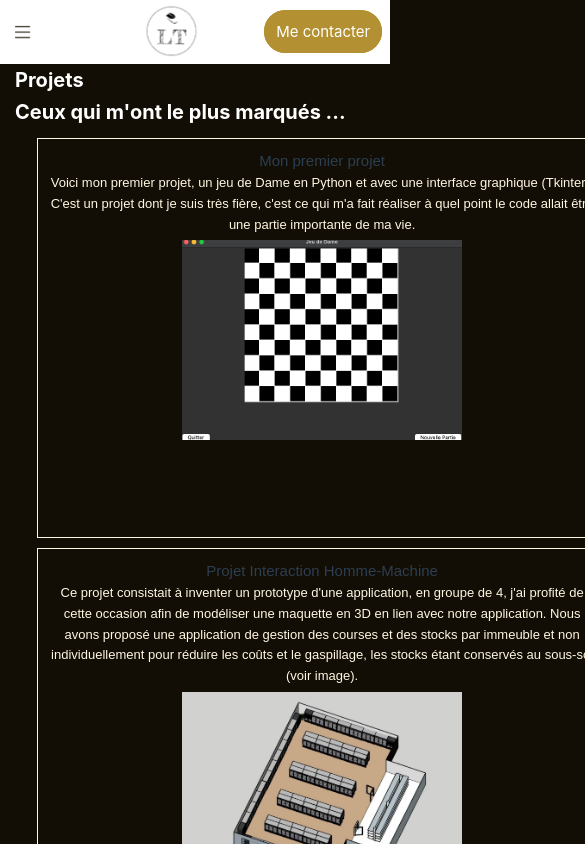
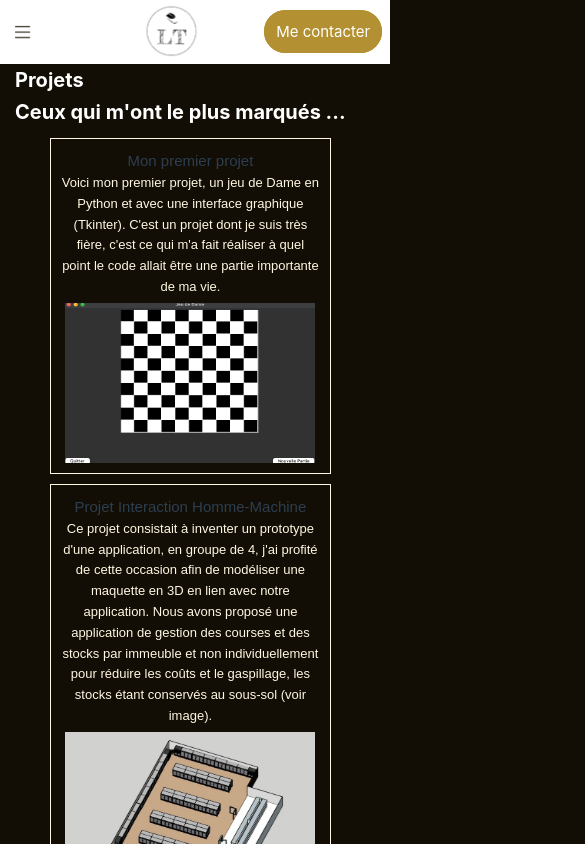
Before and after one commit to leonorine/portefolio, a Vue app: page /projects in a window 390 px wide. Shown: the top 844 px of the page, 585 px wide, since content can reach past the window. Built offline with nearby package versions, Linux system fonts and the light colour scheme.

Commit message:
deploy fin

```diff
--- a/src/views/pro.vue
+++ b/src/views/pro.vue
@@ -29,7 +29,35 @@
 </template>
 
 <style>
+@media screen and (min-width: 601px) {
+  .pro{
+    min-height: 100px;
+    min-width: 450px;
+  }
+  .section .titre{
+    margin-left: 15px;
+  }
 
+}
+@media screen and (max-width: 600px){
+  .pro{
+    margin : 0;
+    padding: 0;
+    width: 80%;
+  }
+  .section{
+    width: 90%;
+    padding: 0;
+    p{
+      font-size: 13px;
+    }
+  }
+  .section .titre{
+    margin-left: 10px ;
+  }
+
+
+}
 .section .date{
   color: #FF9F1C;
   text-align: center;
@@ -43,8 +71,7 @@
   border : 1px solid #fff7e3;
   margin : 30px 8%;
   padding: 10px;
-  min-height: 100px;
-  min-width: 450px;
+
   font-family: "Poppins", sans-serif;
 }
 
@@ -65,7 +92,7 @@
 }
 
 .section .titre{
-  margin-left: 15px;
+
   color: white;
   font-size: 20px;
   font-weight: bolder;
--- a/src/views/projects.vue
+++ b/src/views/projects.vue
@@ -60,23 +60,32 @@
   margin-top: 10px;
 
 }
-@media screen and (max-width: 625px){
+@media screen and (min-width: 601px) {
+  .projets{
+    min-width: 570px;
+    min-height: 400px;
+    max-width: 710px;
+  }
+
+}
+
+@media screen and (max-width: 600px){
   .projets{
     margin : 0;
     padding: 0;
+    width: 80%;
   }
   .proj{
-    width: 510px;
-    left :0;
-    margin : 0;
+    width: 90%;
+    margin-left : 5%;
     padding: 0;
     p{
       font-size: 13px;
     }
   }
   .projets img{
-    width: 280px;
-    height: 200px;
+    width: 250px;
+    height: 160px;
     margin-top: 5px;
 
   }
@@ -88,9 +97,6 @@
   border : 1px solid #fff7e3;
   margin : 10px 3%;
   padding: 10px;
-  min-width: 570px;
-  min-height: 400px;
-  max-width: 710px;
   display: flex;
   align-items: center;
   flex-direction: column;
```
Also changed, not shown: 24 other files (tests, documents, lock files or other folders).
